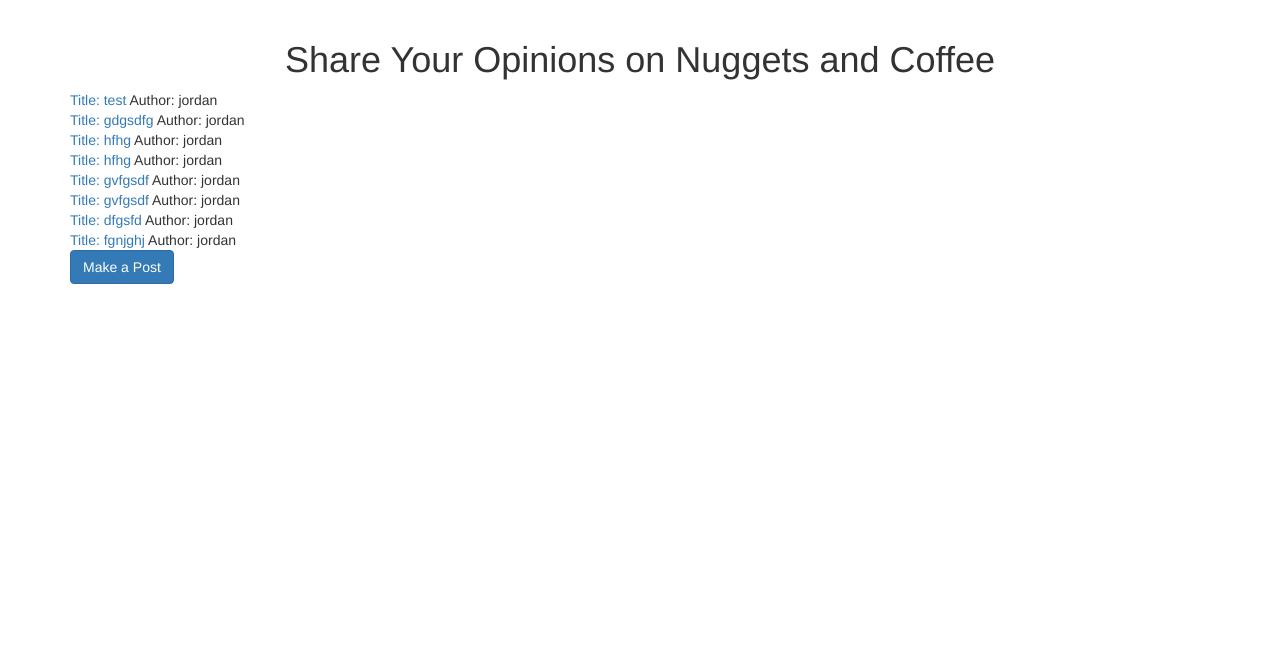
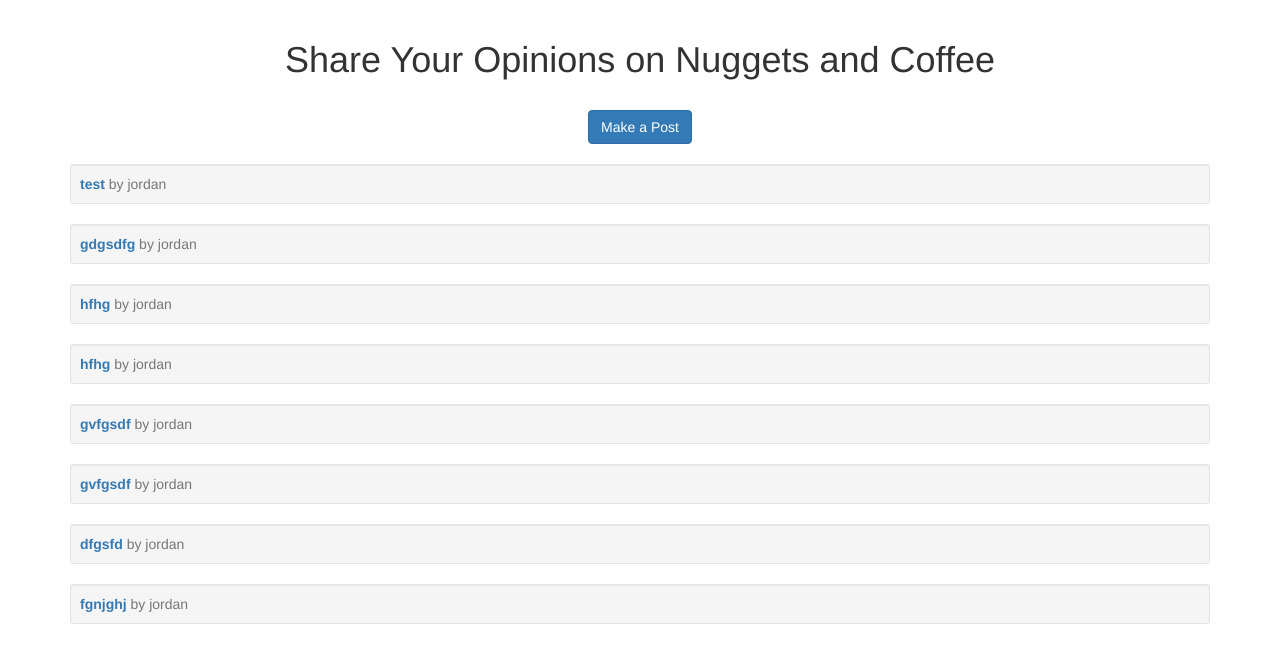
Before and after one commit to james9909/nuggets-and-coffee, a Flask app: page /forum in a window 1280 px wide. Shown: the part 52-715 px from the top of the page. Run offline with Flask 2, Linux system fonts and the light colour scheme; data comes from the database, SQL or seed files in the repository; some libraries are stand-ins or nearby versions.

Commit message:
updated forum styling

```diff
--- a/templates/forum.html
+++ b/templates/forum.html
@@ -8,12 +8,18 @@
 {% block body %}
 
 <h1><center> Share Your Opinions on Nuggets and Coffee </center></h1>
+<br>
+<center><a class="btn btn-primary" href="/createPost" role="button">Make a Post</a></center>
+<br>
 {% for post in posts %}
+<div class="well well-sm">
 <a href="/forum/{{ post[1] }}">
-  Title: {{ post[2] }}
+ <strong> {{ post[2] }} </strong>
 </a>
-Author: {{ post[0] }}<br>
+<span class="text-muted"> by {{ post[0] }} </span>
+</div>
+
 {% endfor %}
 
-<a class="btn btn-primary" href="/createPost" role="button">Make a Post</a>
+
 {% endblock %}
```
Also changed, not shown: 1 other file.
